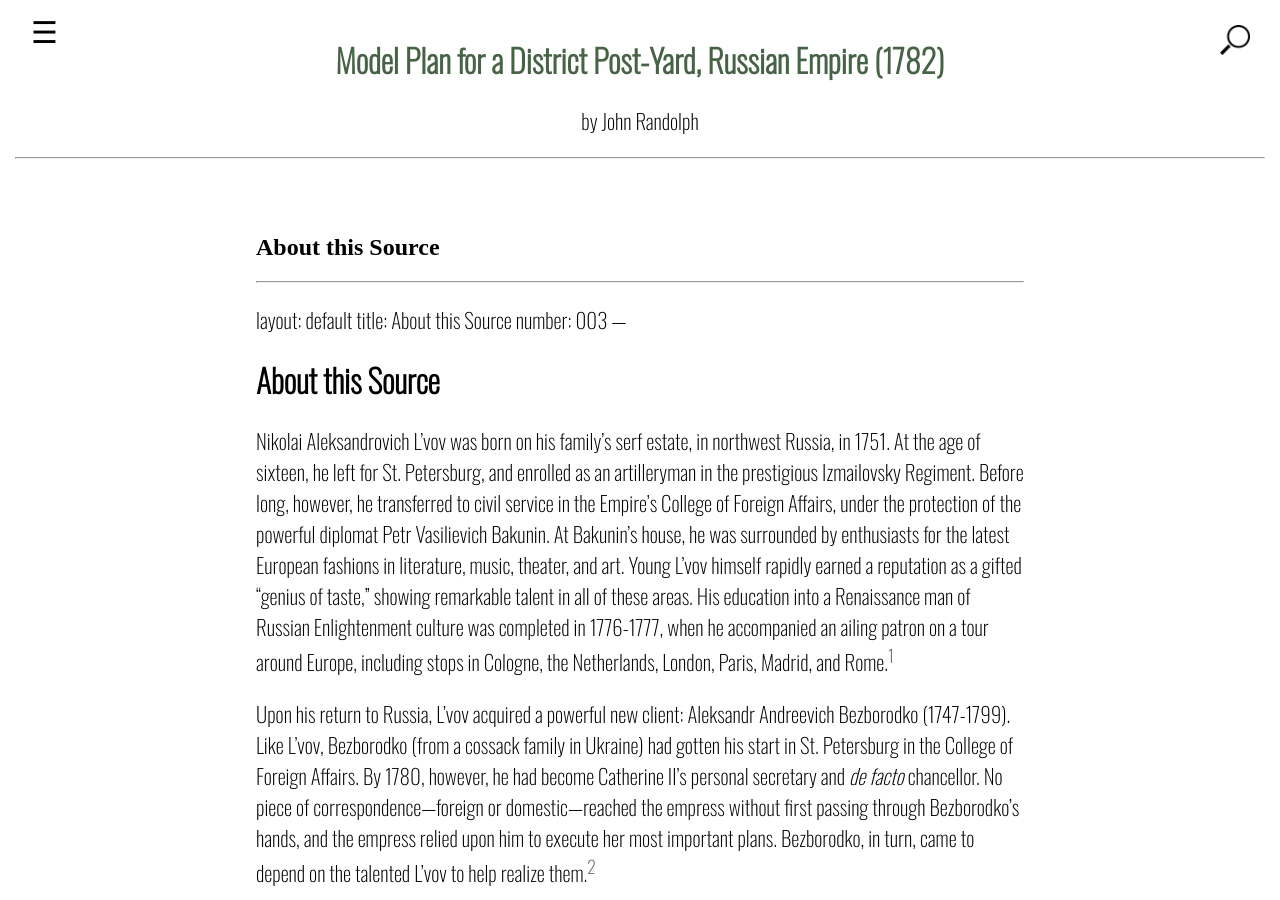
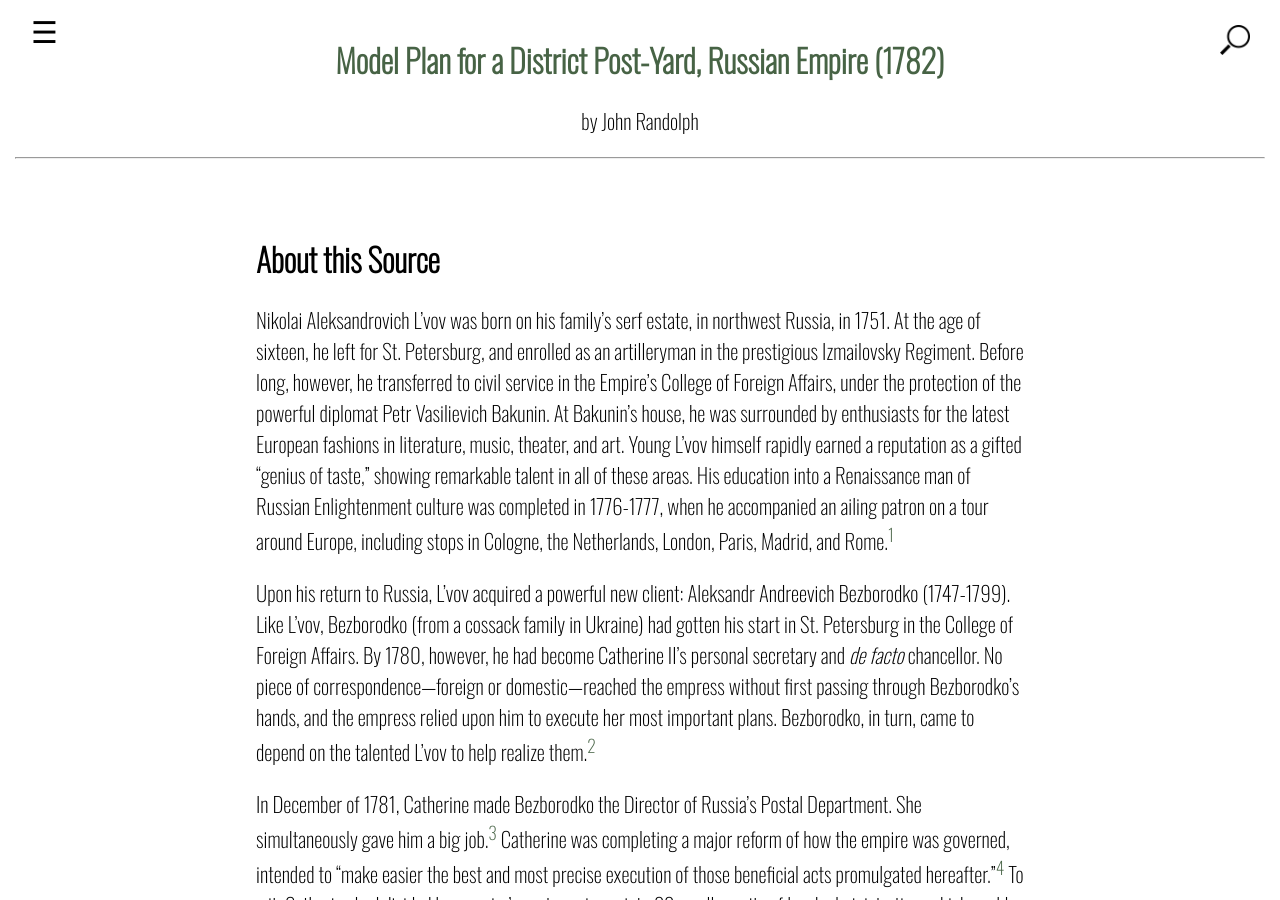
Before and after one commit to jwr12/imperial_russian_post_office_1782, a Jekyll site: the page built from 003_about_the_source.md, in a window 1280 px wide and 900 px high. Built offline with Jekyll 4.4.1, drawn with Linux system fonts in a browser that asks for light colours.

Commit message:
Update 003_about_the_source.md

```diff
--- a/003_about_the_source.md
+++ b/003_about_the_source.md
@@ -1,12 +1,3 @@
----
-layout: default
-title: About this Source
-number: 003
----
-
-## About this Source
-
-
 ---
 layout: default
 title: About this Source
```
